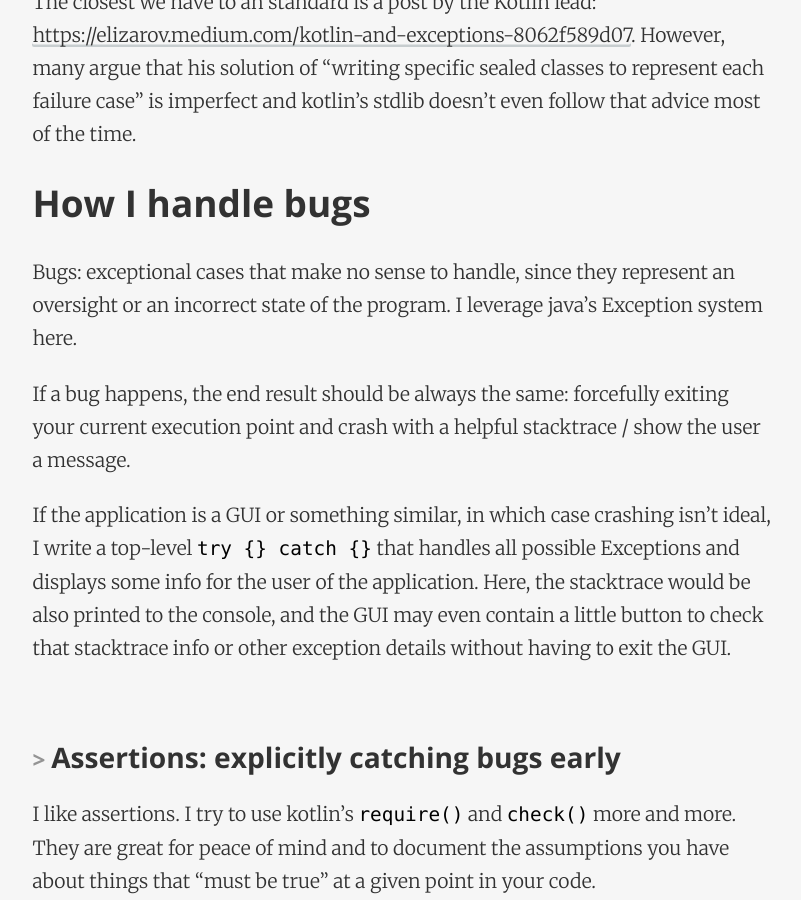
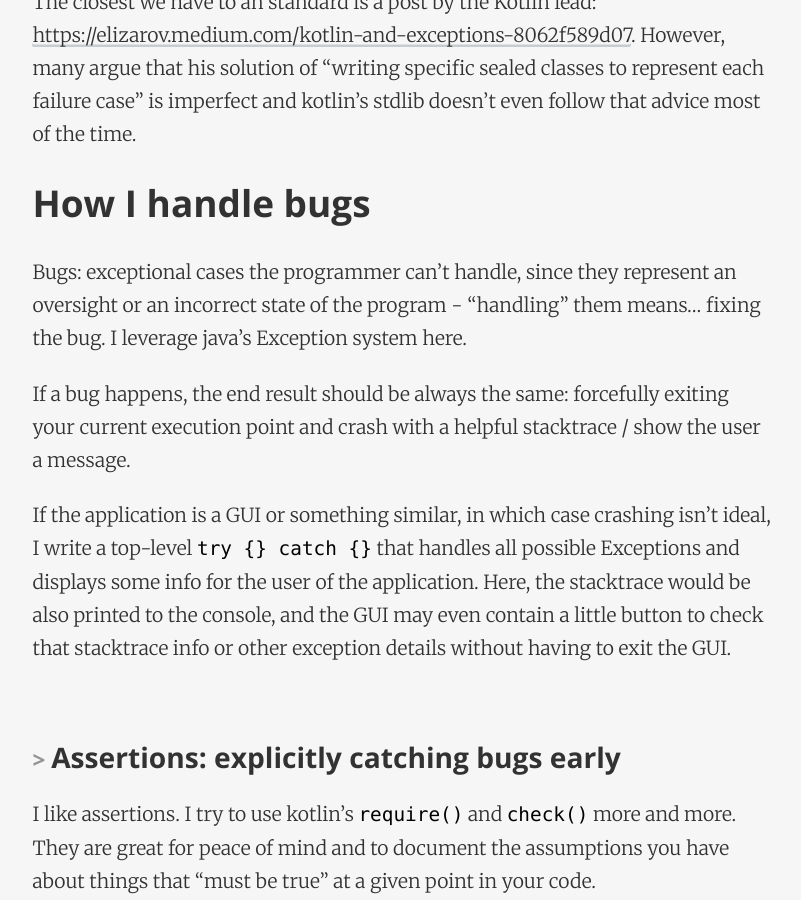
Before and after one commit to dcostap/personal-blog, a Jekyll site: the page built from _programming-notes/2023-11-01-error-handling-in-kotlin.md, in a window 1280 px wide and 900 px high, scrolled down 708 px. Shown: the whole window, without its empty margins (238-1039 px from the left). Built offline with Jekyll 4.4.1, drawn with Linux system fonts in a browser that asks for light colours; nearby versions of some CDN libraries.

Commit message:
Update 2023-11-01-error-handling-in-kotlin.md

```diff
--- a/_programming-notes/2023-11-01-error-handling-in-kotlin.md
+++ b/_programming-notes/2023-11-01-error-handling-in-kotlin.md
@@ -13,7 +13,7 @@ However, many argue that his solution of "writing specific sealed classes to rep
 
 # How I handle bugs
 
-Bugs: exceptional cases that make no sense to handle, since they represent an oversight or an incorrect state of the program.
+Bugs: exceptional cases the programmer can't handle, since they represent an oversight or an incorrect state of the program - "handling" them means... fixing the bug.
 I leverage java's Exception system here.
 
 If a bug happens, the end result should be always the same: forcefully exiting your current execution point and crash with a helpful stacktrace / show the user a message.
```
